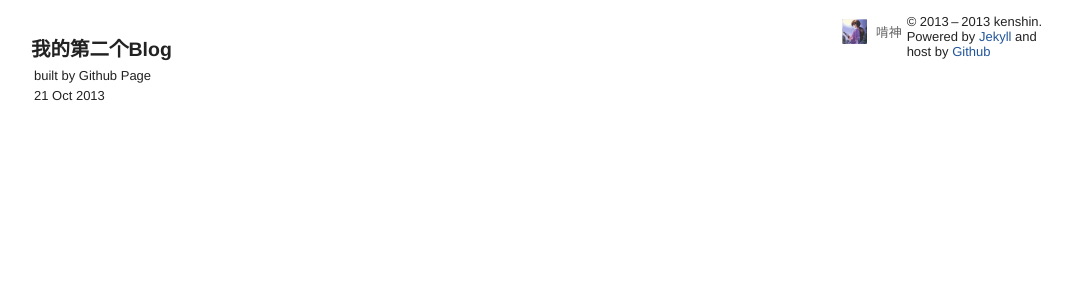
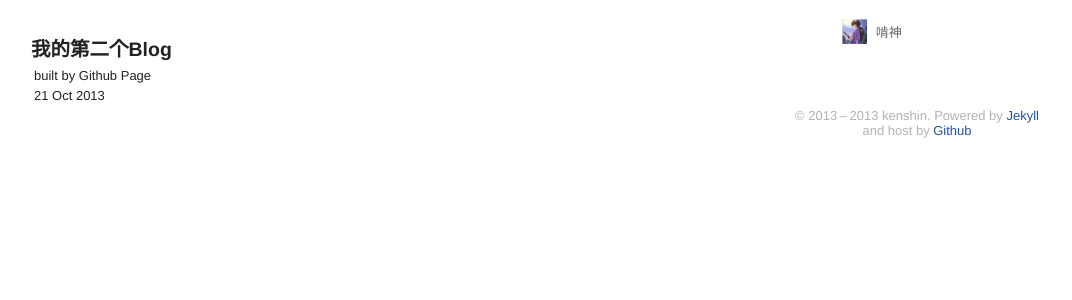
Before and after one commit to kenshinlin/archives, a Jekyll site: the page built from _posts/2013-10-21-secndPost.html, in a window 1280 px wide. Shown: the top 300 px of the page, without its empty margins (107-1179 px from the left). Built offline with Jekyll 4.4.1, drawn with Linux system fonts in a browser that asks for light colours; comment, search, counter and statistics services are not loaded.

Commit message:
Update style.css

```diff
--- a/css/style.css
+++ b/css/style.css
@@ -24,6 +24,12 @@ a:hover {color:#9c6}
 }
 .article h2, .article h1{
   line-height:1.7;
+}
+p.copyright{
+  padding: 8em 0 1em 0;
+text-align: center;
+position: relative;
+color: rgba(0,0,0,0.3);
 }
 body{
   font-family: 'Helvetica Neue',Helvetica,Arial,Sans-serif;
```
